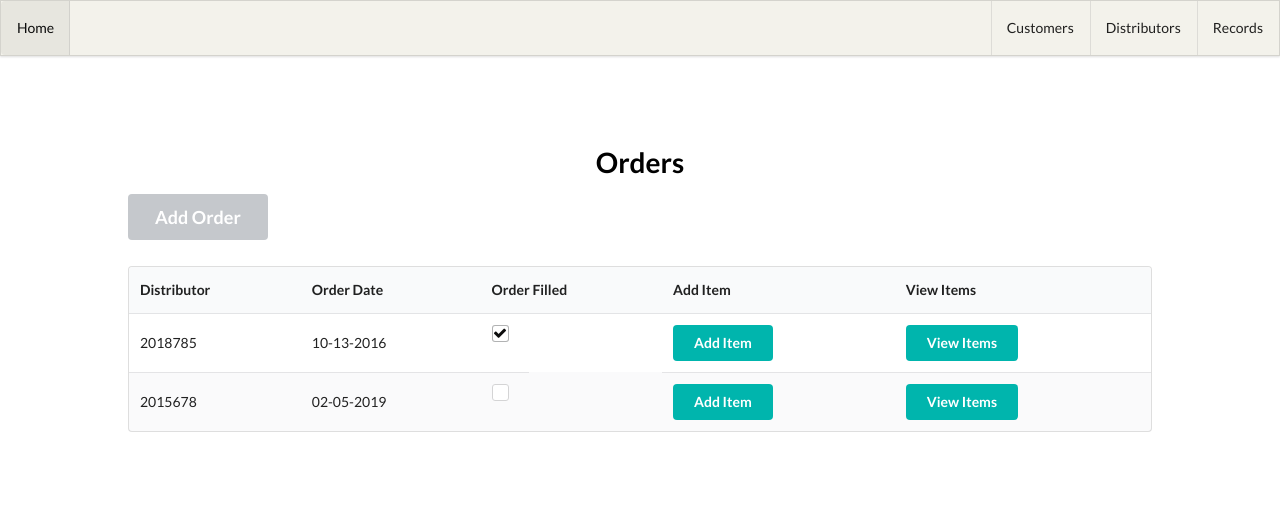
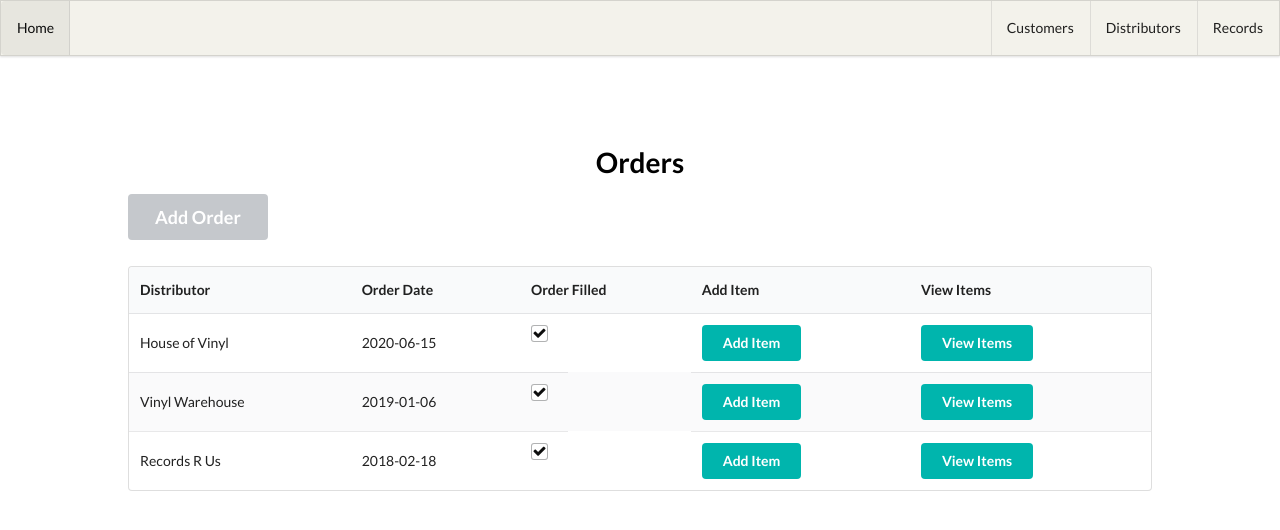
Before and after one commit to mlind34/record-store-app, a Flask app: page /orders in a window 1280 px wide. Shown: the top 530 px of the page. Run offline with Flask 2, Linux system fonts and the light colour scheme; data comes from the database, SQL or seed files in the repository; both versions use the stored data as it was after the commit; data that the repository does not hold is empty; some libraries are stand-ins or nearby versions.

Commit message:
Added SELECT query usage, changed other small things

```diff
--- a/app.py
+++ b/app.py
@@ -1,4 +1,5 @@
-from flask import Flask, render_template, request, jsonify, make_response
+from flask import Flask, render_template, request, jsonify, make_response, redirect
+from db_connect import connect_to_database, execute_query
 app = Flask(__name__)
 
 #
@@ -18,167 +19,71 @@ def home():
 # CUSTOMERS
 @app.route('/customers', methods=['GET'])
 def show_customer():
-    customers = [{
-        'id': 100,
-        'fname': 'Max',
-        'lname': 'lind',
-        'street': '123 Fake Street',
-        'city': 'San Antonio',
-        'state': 'Texas',
-        'zip': '78259',
-        'email': 'maxlind@yahoo.com',
-        'phone': '(432) 786-9087'
-        },
-        {
-        'id': 101,
-        'fname': 'Max',
-        'lname': 'lind',
-        'street': '123 Fake Street',
-        'city': 'San Antonio',
-        'state': 'Texas',
-        'zip': '78259',
-        'email': 'maxlind@yahoo.com',
-        'phone': '(432) 786-9087'
-        },
-        {
-        'id': 102,
-        'fname': 'Max',
-        'lname': 'lind',
-        'street': '123 Fake Street',
-        'city': 'San Antonio',
-        'state': 'Texas',
-        'zip': '78259',
-        'email': 'maxlind@yahoo.com',
-        'phone': '(432) 786-9087'
-        }
-    ]
-
-    return render_template('views.html', customers=customers, title='Customers')
+    sql_connection = connect_to_database()
+    if request.method == 'GET':
+        customers = 'SELECT firstName, lastName, street, city, state, zip, phone, email FROM customers'
+        customers_query = execute_query(sql_connection, customers).fetchall()
+        return render_template('views.html', customers=customers_query, title='Customers')
 
 
 # DISTRIBUTORS
-@app.route('/distributors')
+@app.route('/distributors', methods=['POST', 'GET'])
 def show_distributor():
-
-    distributors = [{
-        'id': 200,
-        'name': 'Record Warehouse',
-        'street': '456 Dist Street',
-        'city': 'Los Angeles',
-        'state': 'California',
-        'zip': '78259',
-        'phone': '(888) 703-6517'
-        },
-        {
-        'id': 201,
-        'name': 'Records R Us',
-        'street': '123 Pike St',
-        'city': 'Seattle',
-        'state': 'washington',
-        'zip': '98256',
-        'phone': '(206) 712-3449'
-        },
-        {
-        'id': 202,
-        'name': 'House of Vinyl',
-        'street': '789 Stock Pl',
-        'city': 'Austin',
-        'state': 'Texas',
-        'zip': '76782',
-        'phone': '(800) 178-3789'
-        },
-    ]
-    return render_template('views.html', distributors=distributors, title='Distributors')
+    sql_connection = connect_to_database()
+    if request.method == 'GET':
+        distributors = 'SELECT name, street, city, state, zip, phone FROM distributors'
+        distributors_query = execute_query(sql_connection, distributors).fetchall()
+        return render_template('views.html', distributors=distributors_query, title='Distributors')
 
 
 # RECORDS
-@app.route('/records')
+@app.route('/records', methods=['POST', 'GET'])
 def show_records():
-    records = [{
-        'id': 500,
-        'price': '40',
-        'quantity': '5',
-        'year': '1970',
-        'artist': 'The Beatles',
-        'name': "Let It Be",
-        'distributor': "Record Warehouse"
-        },
-        {
-        'id': 501,
-        'price': '18',
-        'quantity': '2',
-        'year': '1973',
-        'artist': 'Black Sabbath',
-        'name': 'Sabbath Bloody Sabbath',
-        'distributor': "Records R Us"
-        },
-        {
-        'id': 701,
-        'price': '28',
-        'quantity': '3',
-        'year': '1968',
-        'artist': 'Aretha Franklin',
-        'name': 'Aretha Now',
-        'distributor': "NULL"
-        },
-    ]
-    return render_template('views.html', records = records, title='Records')
+    sql_connection = connect_to_database()
+    if request.method == 'GET':
+        records = 'SELECT name, artist, year, price, quantity, distributor FROM records'
+        records_query = execute_query(sql_connection, records).fetchall()
+        return render_template('views.html', records=records_query, title='Records')
+
 
 
 # PURCHASES
-@app.route('/purchases')
+@app.route('/purchases', methods=['POST', 'GET'])
 def view_purchases():
-    purchases = [
-        {
-            'id': 709,
-            'purchaseDate': '01-23-2019',
-            'paymentMethod': 'Card',
-            'paid': True,
-            'totalPrice': 56.98
-        },
-        {
-            'id': 710,
-            'purchaseDate': '11-29-2017',
-            'paymentMethod': 'Cash',
-            'paid': True,
-            'totalPrice': 45.18
-        },
-        {
-            'id': 711,
-            'purchaseDate': '05-03-2018',
-            'paymentMethod': 'Card',
-            'paid': True,
-            'totalPrice': 5.67
-        }
-    ]
-    return render_template('views.html', purchases=purchases, title='Purchases')
+    sql_connection = connect_to_database()
+    if request.method == 'GET':
+        purchases = 'SELECT purchaseDate, paymentMethod, totalPrice FROM purchases'
+        purchases_query = execute_query(sql_connection, purchases).fetchall()
+        return render_template('views.html', purchases=purchases_query, title='Purchases')
+
 
 
 # ORDERS
-@app.route('/orders')
+@app.route('/orders', methods=['POST', 'GET'])
 def view_orders():
-    orders = [
-        {
-            'order_id': 2018785,
-            'order_date': '10-13-2016',
-            'filled': True
-        },
-        {
-            'order_id': 2015678,
-            'order_date': '02-05-2019',
-            'filled': False
-        }
-    ]
+    sql_connection = connect_to_database()
+    if request.method == 'GET':
+        orders = 'SELECT orderDate, orderFilled, distributor FROM orders'
+        orders_query = execute_query(sql_connection, orders).fetchall()
+        return render_template('views.html', orders=orders_query, title='Orders')
 
-    return render_template('views.html', title='Orders', orders=orders)
+
+# Use this or repurpose existing Purchases page for individual customer puchase SELECT
+@app.route('/custpurchases', methods=['POST', 'GET'])
+def view_cust_purchases():
+    sql_connection = connect_to_database()
+    if request.method == 'GET':
+        orders = 'SELECT orderDate, orderFilled, distributor FROM orders'
+        orders_query = execute_query(sql_connection, orders).fetchall()
+        return render_template('views.html', orders=orders_query, title='Orders')
+
+
 
 
 
 #
 # FORMS
 #
-
-
 
 
 # ADD CUSTOMER
--- a/templates/views.html
+++ b/templates/views.html
@@ -44,14 +44,14 @@
 
         <tr id="{{ customer.id }}">
 
-            <td class="table-input">{{ customer.fname }}</td>
-            <td class="table-input">{{customer.lname }}</td>
-            <td class="table-input">{{ customer.street }}</td>
-            <td class="table-input">{{ customer.city }}</td>
-            <td class="table-input">{{ customer.state }}</td>
-            <td class="table-input">{{ customer.zip }}</td>
-            <td class="table-input">{{ customer.email }}</td>
-            <td class="table-input">{{ customer.phone }}</td>
+            <td class="table-input">{{ customer['firstName'] }}</td>
+            <td class="table-input">{{customer['lastName'] }}</td>
+            <td class="table-input">{{ customer['street'] }}</td>
+            <td class="table-input">{{ customer['city'] }}</td>
+            <td class="table-input">{{ customer['state'] }}</td>
+            <td class="table-input">{{ customer['zip'] }}</td>
+            <td class="table-input">{{ customer['email'] }}</td>
+            <td class="table-input">{{ customer['phone'] }}</td>
             <td><input type="submit" value="Delete" class="ui red button"></td>
             <td><input type="submit" value="Update" class="ui teal button" id="{{ customer.id }}"></td>
             <td><input type="submit" value="Purchases" class="ui blue button" id="{{ customer.id }}"></td>
@@ -90,7 +90,8 @@
             <tr>
                 <th>Name</th>
                 <th>Street Address</th>
-                <th>City, State</th>
+                <th>City</th>
+                <th>State</th>
                 <th>Zip Code</th>
                 <th>Phone Number</th>
                 <th>Delete</th>
@@ -100,12 +101,13 @@
             <tbody>
 
                 {% for distributor in distributors %}
-            <tr id="{{ distributor.id }}">
-                <td class="table-input">{{ distributor.name }}</td>
-                <td class="table-input">{{ distributor.street }}</td>
-                <td class="table-input">{{ distributor.city }}, {{ distributor.state }}</td>
-                <td class="table-input">{{ distributor.zip }}</td>
-                <td class="table-input">{{ distributor.phone }}</td>
+                <tr id="{{ distributor.id }}">
+                <td class="table-input">{{ distributor['name'] }}</td>
+                <td class="table-input">{{ distributor['street'] }}</td>
+                <td class="table-input">{{ distributor['city'] }}</td>
+                <td class="table-input">{{ distributor['state'] }}</td>
+                <td class="table-input">{{ distributor['zip'] }}</td>
+                <td class="table-input">{{ distributor['phone'] }}</td>
                 <td><input type="submit" value="Delete" class="ui red button"></td>
                 <td><input type="submit" value="Update" class="ui teal button" id="{{ distributor.id }}"></td>
             </tr>
@@ -151,12 +153,12 @@
 
       {% for record in records %}
       <tr id="{{ record.id }}">
-          <td class="table-input">${{ record.price }}</td>
-          <td class="table-input">{{ record.quantity }}</td>
-          <td class="table-input">{{ record.year }}</td>
-          <td class="table-input">{{ record.artist }}</td>
-          <td class="table-input">{{ record.name }}</td>
-          <td class="table-input">{{ record.distributor }}</td>
+          <td class="table-input">${{ record['price'] }}</td>
+          <td class="table-input">{{ record['quantity'] }}</td>
+          <td class="table-input">{{ record['year']}}</td>
+          <td class="table-input">{{ record['artist'] }}</td>
+          <td class="table-input">{{ record['name'] }}</td>
+          <td class="table-input">{{ record['distributor'] }}</td>
           <td><input class="ui teal button" type="submit" value="Update" id="{{ record.id }}"></td>
       </tr>
       {% endfor %}
@@ -184,7 +186,6 @@
       <tr>
         <th>Date</th>
         <th>Method</th>
-        <th>Payment Confirmation</th>
         <th>Total</th>
         <th>Delete</th>
         <th>Update</th>
@@ -197,18 +198,18 @@
       {% for purchase in purchases %}
       <tr id="{{ purchase.id }}">
 
-          <td class="table-input">{{ purchase.purchaseDate }}</td>
-          <td class="table-input">{{ purchase.paymentMethod }}</td>
-            {% if purchase.paid == True %}
+          <td class="table-input">{{ purchase['purchaseDate'] }}</td>
+          <td class="table-input">{{ purchase['paymentMethod'] }}</td>
+            <!-- {% if purchase.paid == True %}
           <td class="table-input">Confirmed</td>
             {% else %}
             <td class="table-input">Missing Payment</td>
-            {% endif %}
-          <td class="table-input">{{ purchase.totalPrice }}</td>
+            {% endif %} -->
+          <td class="table-input">{{ purchase['totalPrice'] }}</td>
           <td><input type="submit" value="Delete" class="ui red button"></td>
           <td><input type="submit" value="Update" class="ui teal button" id="{{ purchase.id }}"></td>
-          <td><input type="submit" value="Add Item" class="ui teal button" id="{{ purchase.id }}"></td>
-          <td><input type="submit" value="View Items" class="ui teal button" id="{{ purchase.id }}"></td>
+          <td><input type="submit" value="Add Item" class="ui blue button" id="{{ purchase.id }}"></td>
+          <td><input type="submit" value="View Items" class="ui blue button" id="{{ purchase.id }}"></td>
       </tr>
       {% endfor %}
 
@@ -244,9 +245,9 @@
       {% for order in orders %}
       <tr id="{{ order.order_id }}">
 
-          <td class="table-input">{{ order.order_id }}</td>
-          <td class="table-input">{{ order.order_date }}</td>
-          {% if order.filled == True %}
+          <td class="table-input">{{ order['distributor'] }}</td>
+          <td class="table-input">{{ order['orderDate'] }}</td>
+          {% if order['orderFilled'] == True %}
           <td class="ui checkbox">
             <input type="checkbox" name="public" checked='True'>
             <label></label>
@@ -257,7 +258,7 @@
               <label></label>
             </td>
           {% endif %}
-          <td><input type="submit" value="Add Item" class="ui teal button" id="{{ order.id }}" onlick="orderAdd()"></td>
+          <td><input type="submit" value="Add Item" class="ui teal button" id="{{ order.id }}"></td>
           <td><input type="submit" value="View Items" class="ui teal button" id="{{ order.id }}"></td>
 
       </tr>
@@ -268,6 +269,53 @@
 
   </table>
 
+  {% elif cust_purchases %}
+  <h1 id="genericTitle">Purchases</h1>
+
+  <div class="btn-wrapper">
+        <div class="add-btn">
+            <form action="/purchases/add-purchase">
+                <input type="submit" class="big ui primary button" value="Add Purchase">
+            </form>
+        </div>
+    </div>
+
+<table class="ui striped table purchases-table" id="dataTable">
+    <thead>
+      <tr>
+        <th>Date</th>
+        <th>Method</th>
+        <th>Total</th>
+        <th>Delete</th>
+        <th>Update</th>
+        <th>Add Item</th>
+        <th>View Items</th>
+      </tr>
+    </thead>
+    <tbody>
+
+      {% for purchase in purchases %}
+      <tr id="{{ purchase.id }}">
+
+          <td class="table-input">{{ purchase['purchaseDate'] }}</td>
+          <td class="table-input">{{ purchase['paymentMethod'] }}</td>
+            <!-- {% if purchase.paid == True %}
+          <td class="table-input">Confirmed</td>
+            {% else %}
+            <td class="table-input">Missing Payment</td>
+            {% endif %} -->
+          <td class="table-input">{{ purchase['totalPrice'] }}</td>
+          <td><input type="submit" value="Delete" class="ui red button"></td>
+          <td><input type="submit" value="Update" class="ui teal button" id="{{ purchase.id }}"></td>
+          <td><input type="submit" value="Add Item" class="ui blue button" id="{{ purchase.id }}"></td>
+          <td><input type="submit" value="View Items" class="ui blue button" id="{{ purchase.id }}"></td>
+      </tr>
+      {% endfor %}
+
+
+    </tbody>
+
+  </table>
 
 {% endif %}
 
```
Also changed, not shown: db_connect.py (+45 -0 lines), queries.sql (+4 -4 lines), 4 other files.
